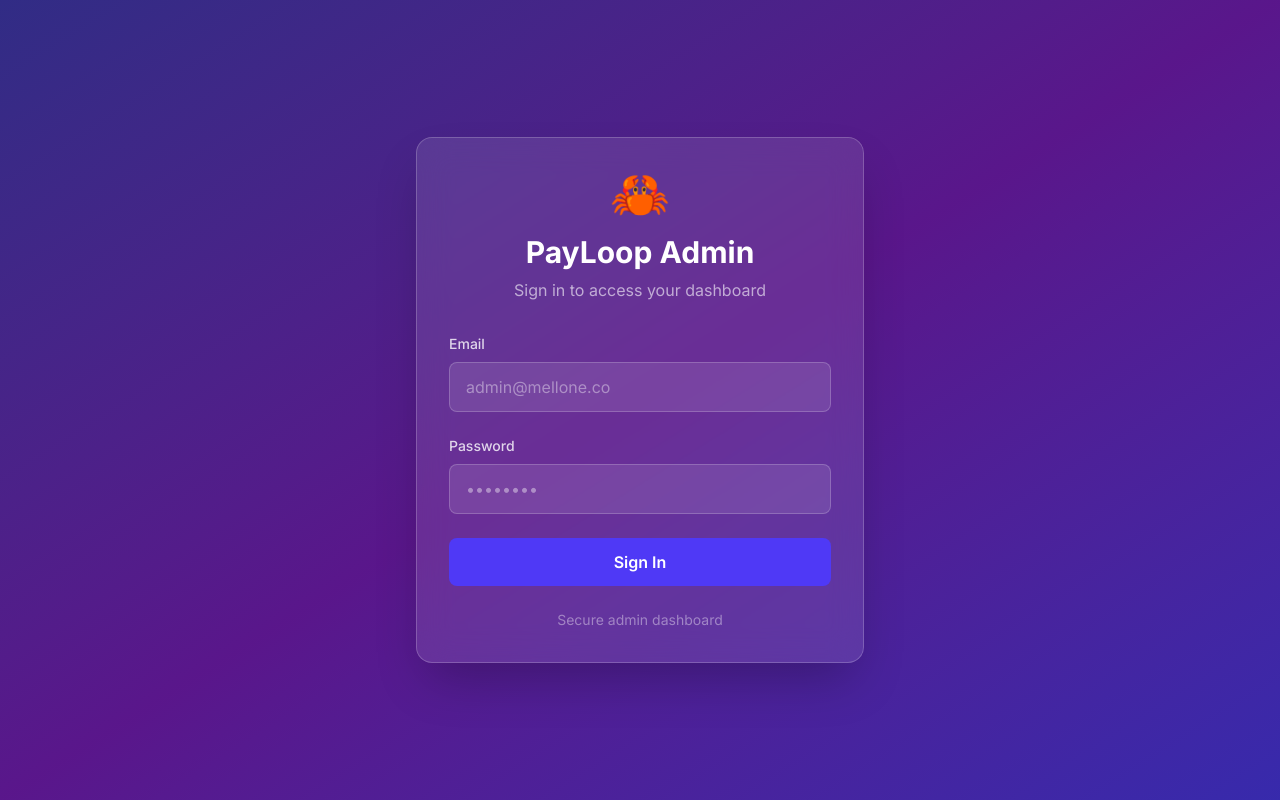
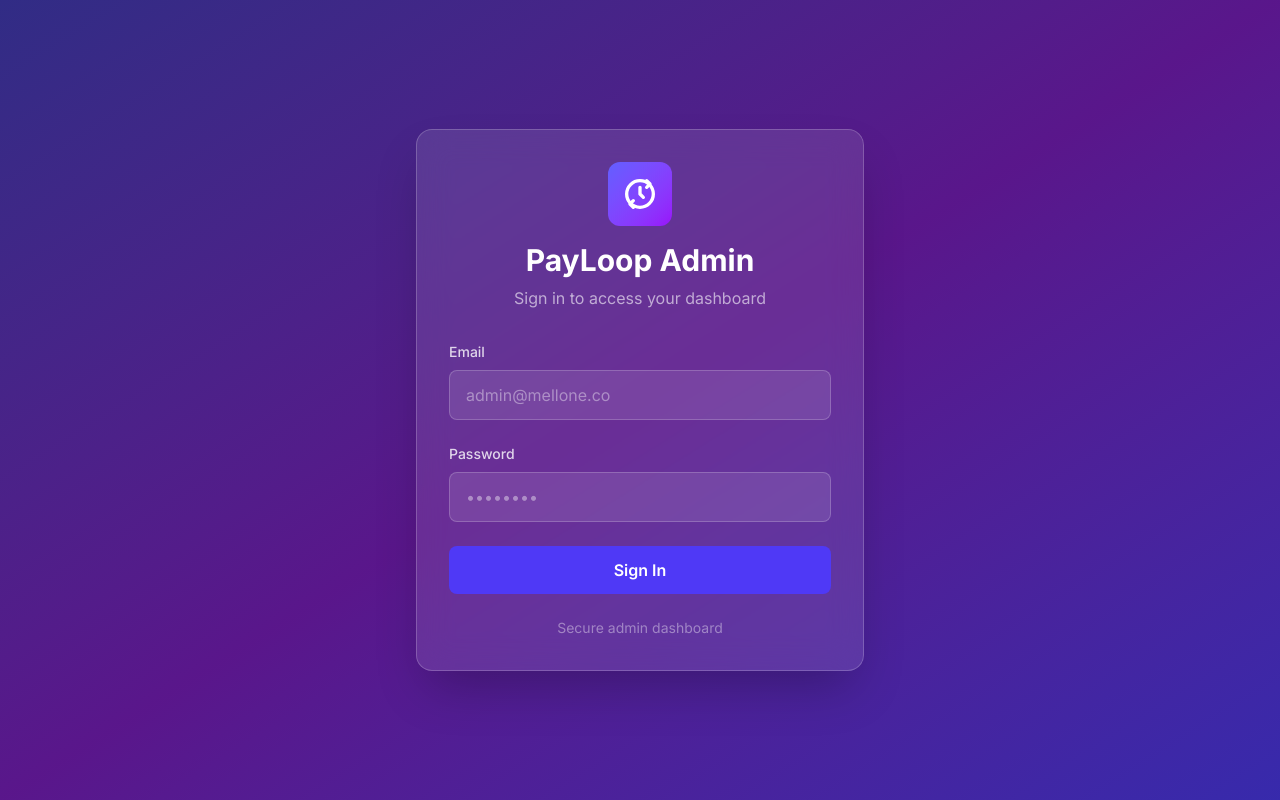
Before and after one commit to macminiagentzero/payloop-admin, a Next.js app: page /login in a window 1280 px wide. Built offline with nearby package versions, Linux system fonts and the light colour scheme.

Commit message:
Update logo on login page and add favicon
- Replace crab emoji with PayLoop cycle icon on login page
- Add SVG favicon with gradient background
- Update layout to use custom favicon

```diff
--- a/app/layout.tsx
+++ b/app/layout.tsx
@@ -9,6 +9,9 @@ const inter = Inter({
 export const metadata: Metadata = {
   title: "PayLoop Admin",
   description: "Subscription management dashboard",
+  icons: {
+    icon: "/icon.svg",
+  },
 };
 
 export default function RootLayout({
--- a/app/login/page.tsx
+++ b/app/login/page.tsx
@@ -41,7 +41,14 @@ export default function LoginPage() {
       <div className="w-full max-w-md">
         <div className="bg-white/10 backdrop-blur-lg rounded-2xl shadow-2xl p-8 border border-white/20">
           <div className="text-center mb-8">
-            <div className="text-5xl mb-4">🦀</div>
+            <div className="w-16 h-16 mx-auto mb-4 rounded-xl bg-gradient-to-br from-indigo-500 to-purple-600 flex items-center justify-center">
+              <svg className="w-10 h-10 text-white" viewBox="0 0 24 24" fill="none" stroke="currentColor" strokeWidth="2">
+                <circle cx="12" cy="12" r="8" strokeLinecap="round" />
+                <path d="M12 8v4l2 2" strokeLinecap="round" strokeLinejoin="round" />
+                <path d="M16 4l2 2-2 2" strokeLinecap="round" strokeLinejoin="round" />
+                <path d="M8 20l-2-2 2-2" strokeLinecap="round" strokeLinejoin="round" />
+              </svg>
+            </div>
             <h1 className="text-3xl font-bold text-white">PayLoop Admin</h1>
             <p className="text-white/60 mt-2">Sign in to access your dashboard</p>
           </div>
```
Also changed, not shown: public/icon.svg (added).
